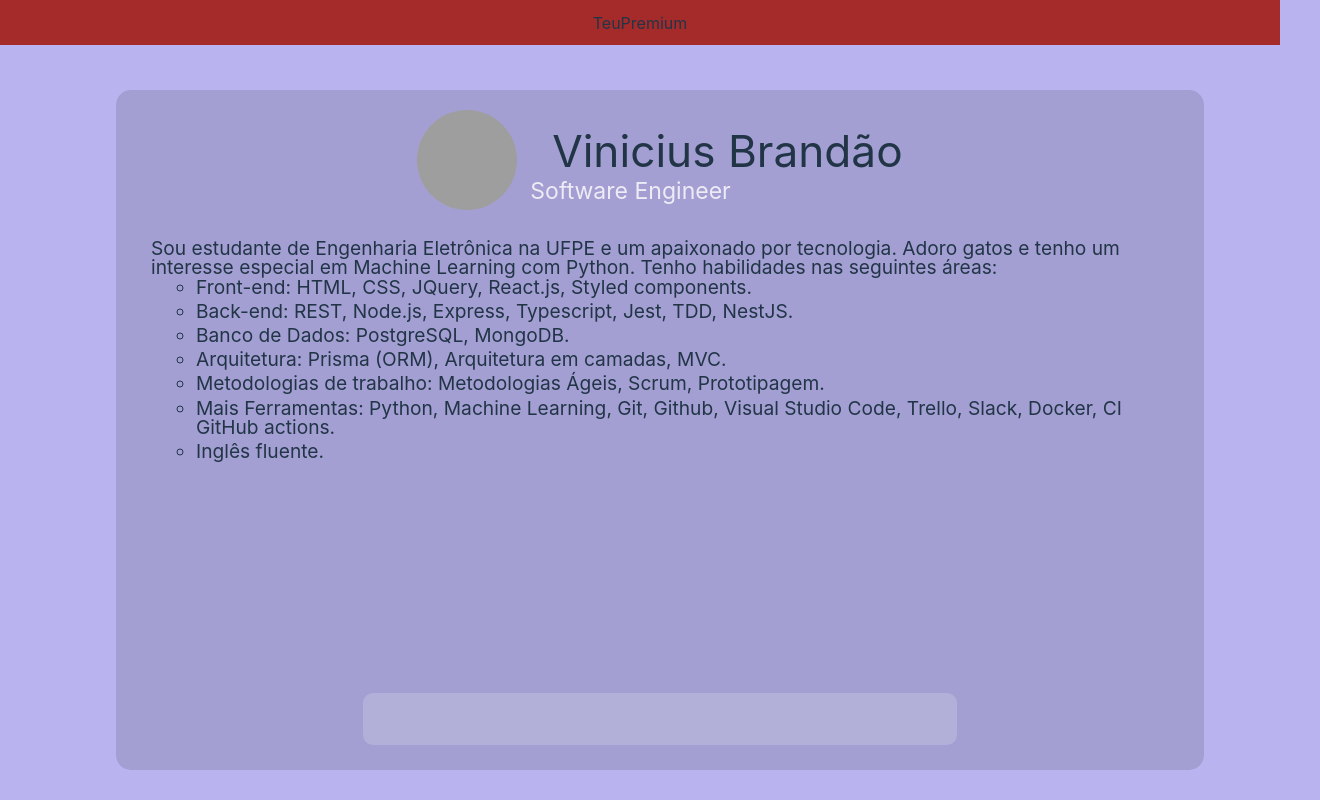
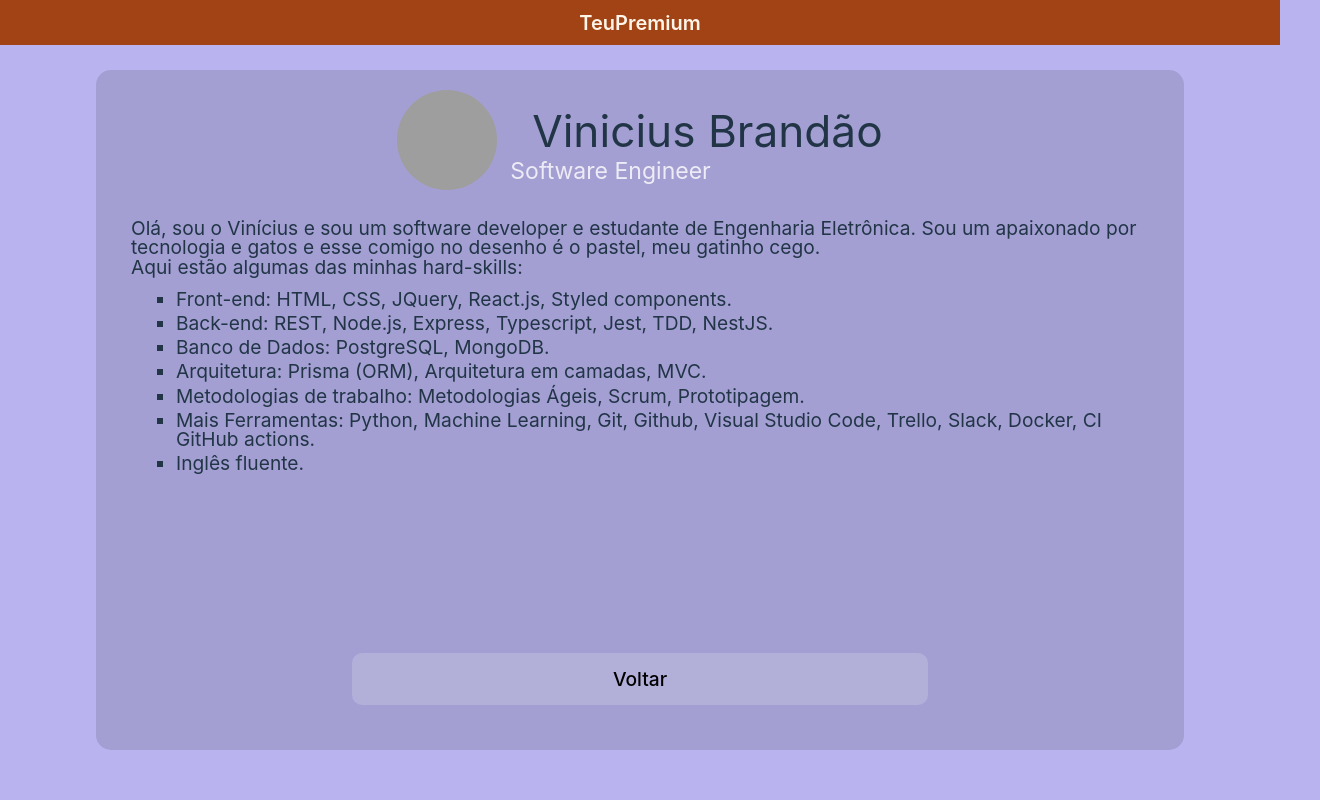
Before and after one commit to TeuPremium/AboutMe, a React (Vite) app: page /me in a window 1280 px wide. Shown: the whole page, 1320 px wide, since content can reach past the window. Built offline with nearby package versions, Linux system fonts and the light colour scheme; grey boxes are pictures that could not be loaded.

Commit message:
Back Button + fixed scaling

```diff
--- a/index.html
+++ b/index.html
@@ -2,7 +2,7 @@
 <html lang="pt">
   <head>
     <meta charset="UTF-8" />
-    <link rel="icon" type="image/svg+xml" href="/vite.svg" />
+    <link rel="icon" type="image/svg+xml" href="public/6819271.png" />
     <meta name="viewport" content="width=device-width, initial-scale=1.0" />
     <title>Vinícius Brandão</title>
   </head>
--- a/src/components/AboutMe.tsx
+++ b/src/components/AboutMe.tsx
@@ -1,79 +1,8 @@
-import styled from "styled-components";
+import { useNavigate } from "react-router-dom";
+import { Button, Column, Container } from "./AboutMeStyles";
 
-export const Container = styled.div`
-  display: flex;
-  justify-content: center;
-  align-items: flex-start;
-  width: 100vw;
-  position: absolute;
-  top: 70px;
-  padding: 20px;
-`;
-
-export const Column = styled.div`
-  display: flex;
-  flex-direction: column;
-  width: 85vw;
-  height: 85vh;
-  background-color: #76739956;
-  border-radius: 15px;
-  display: flex;
-  align-items: center;
-  padding-top: 20px;
-  overflow-y: scroll;
-  padding-left: 35px;
-  padding-right: 35px;
-  box-sizing: border-box;
-  font-size: larger;
-  padding-bottom: 110px;
-  img {
-    width: 100px;
-    height: 100px;
-    border-radius: 50%;
-    margin-bottom: 10px;
-  }
-
-  h1 {
-    margin: 0;
-    margin-left: 10px;
-  }
-
-  .role {
-    font-size: 1.2em;
-    color: #ffffffcc;
-    margin-top: 5px;
-  }
-  span {
-    display: flex;
-    align-items: center;
-  }
-  ul {
-    list-style-type: circle;
-    padding-left: 45px;
-  }
-
-  li {
-    margin-bottom: 5px;
-  }
-`;
-
-const Button = styled.button`
-  position: relative;
-  right: 23px;
-  background-color: #ffffff29;
-  width: 45%;
-  height: 25px;
-  display: flex;
-  border-radius: 10px;
-  justify-content: space-between;
-  align-items: center;
-  padding: 25px 35px;
-  position: absolute;
-  bottom: 45px;
-  left: 27.5%;
-`;
-
-export default function Body() {
+export default function AboutMe() {
+  const navigate = useNavigate();
   return (
     <Container>
       <Column>
@@ -90,10 +19,13 @@ export default function Body() {
         <br />
         <div>
           <p>
-            Sou estudante de Engenharia Eletrônica na UFPE e um apaixonado por
-            tecnologia. Adoro gatos e tenho um interesse especial em Machine
-            Learning com Python. Tenho habilidades nas seguintes áreas:
+            Olá, sou o Vinícius e sou um software developer e estudante de
+            Engenharia Eletrônica. Sou um apaixonado por tecnologia e gatos e
+            esse comigo no desenho é o pastel, meu gatinho cego.
+            <br />
+            Aqui estão algumas das minhas hard-skills:
           </p>
+
           <ul>
             <li>Front-end: HTML, CSS, JQuery, React.js, Styled components.</li>
             <li>
@@ -111,7 +43,7 @@ export default function Body() {
             <li>Inglês fluente.</li>
           </ul>
         </div>
-        <Button></Button>
+        <Button onClick={() => navigate("/")}>Voltar</Button>
       </Column>
     </Container>
   );
--- /dev/null
+++ b/src/components/AboutMeStyles.tsx
@@ -0,0 +1,76 @@
+import styled from "styled-components";
+
+export const Container = styled.div`
+  display: flex;
+  justify-content: center;
+  align-items: flex-start;
+  width: 100vw;
+  position: absolute;
+  top: 70px;
+`;
+
+export const Column = styled.div`
+  display: flex;
+  flex-direction: column;
+  width: 85vw;
+  height: 85vh;
+  background-color: #76739956;
+  border-radius: 15px;
+  display: flex;
+  align-items: center;
+  padding-top: 20px;
+  overflow-y: scroll;
+  padding-left: 35px;
+  padding-right: 35px;
+  box-sizing: border-box;
+  font-size: larger;
+  padding-bottom: 110px;
+  img {
+    width: 100px;
+    height: 100px;
+    border-radius: 50%;
+    margin-bottom: 10px;
+  }
+
+  h1 {
+    margin: 0;
+    margin-left: 10px;
+  }
+
+  .role {
+    font-size: 1.2em;
+    color: #ffffffcc;
+    margin-top: 5px;
+  }
+  span {
+    display: flex;
+    align-items: center;
+  }
+  ul {
+    margin-top: 13px;
+    list-style-type: square;
+    padding-left: 45px;
+  }
+
+  li {
+    margin-bottom: 5px;
+  }
+`;
+
+export const Button = styled.button`
+  position: relative;
+  right: 23px;
+  background-color: #ffffff29;
+  width: 45%;
+  height: 25px;
+  display: flex;
+  border-radius: 10px;
+  justify-content: space-between;
+  align-items: center;
+  padding: 25px 35px;
+  position: absolute;
+  bottom: 45px;
+  left: 27.5%;
+  display: flex;
+  justify-content: center;
+`;
--- a/src/components/Body.tsx
+++ b/src/components/Body.tsx
@@ -36,7 +36,7 @@ export default function Body() {
 
           <Link
             style={{ height: "0px" }}
-            to="https://github.com/TeuPremium"
+            to="https://www.linkedin.com/in/viniciusssb000/"
             target="_blank"
           >
             <OptionBubble>
--- a/src/components/BodyStyles.tsx
+++ b/src/components/BodyStyles.tsx
@@ -67,6 +67,7 @@ export const OptionBubble = styled.div`
   justify-content: space-between;
   align-items: center;
   padding: 25px 35px;
+  font-weight: 600;
   img {
     height: 33px;
     width: 33px;
--- a/src/components/Header.tsx
+++ b/src/components/Header.tsx
@@ -1,20 +1,28 @@
+import { Link } from "react-router-dom";
 import styled from "styled-components";
 
 export default function Header() {
   return (
     <Container>
-      <div>TeuPremium</div>
+      <Link>
+        <div>TeuPremium</div>
+      </Link>
     </Container>
   );
 }
 
 const Container = styled.div`
   height: 45px;
-  background-color: brown;
-  width: 100%;
+  background-color: #a24316;
+  width: 100vw;
   position: fixed;
   top: 0;
   display: flex;
   justify-content: center;
   align-items: center;
+  a {
+    font-size: 20px;
+    font-weight: 600;
+    color: #fff5e9;
+  }
 `;
```
Also changed, not shown: public/6819271.png (added), src/components/HeaderStyles.tsx (added), 1 other file (tests, documents, lock files or other folders).
